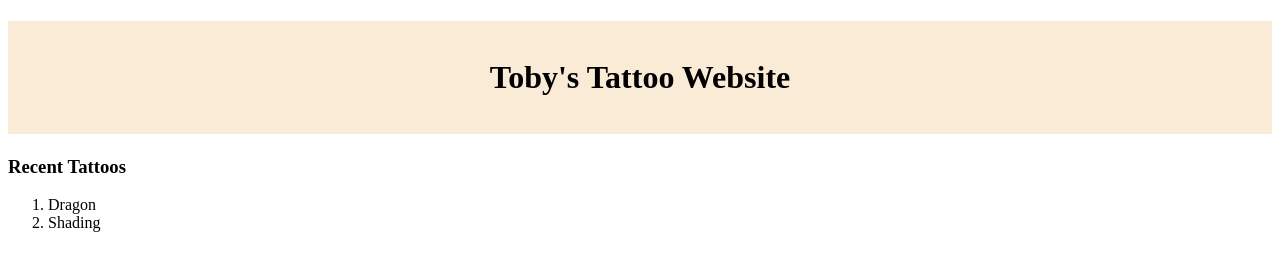
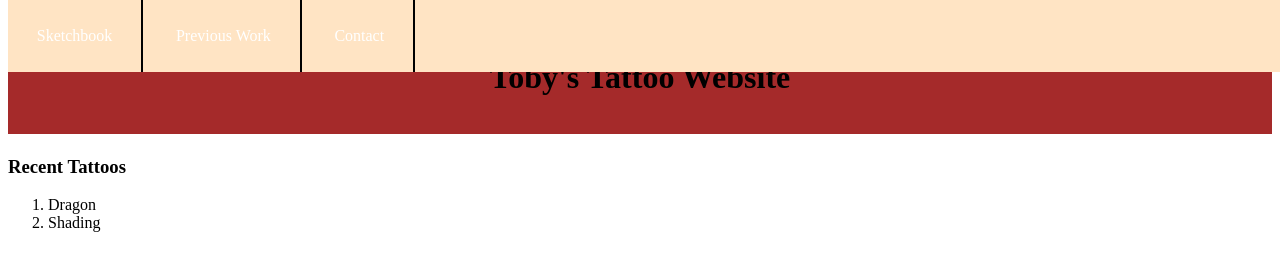
Before and after one commit to lo-imposible/tatty, a plain HTML site: page index.html in a window 1280 px wide. Drawn offline with Linux system fonts and the light colour scheme.

Commit message:
added contact, sketchbook, prevwork + navbar

```diff
--- a/index.html
+++ b/index.html
@@ -10,6 +10,27 @@
     <h1 class="header">
         Toby's Tattoo Website
     </h1>
+
+
+    <ul class="nav">
+        <li>
+            <a href="/sketchbook.html">
+                Sketchbook
+            </a>
+        </li>
+        <li>
+            <a href="/prevWork.html">
+                Previous Work
+            </a>
+        </li>
+        <li>
+            <a href="/contact.html">
+                Contact
+            </a>
+        </li>
+    </ul>
+
+
 
     <h3>
         Recent Tattoos
--- a/styles.css
+++ b/styles.css
@@ -1,10 +1,32 @@
-.html {
-    background-color: bisque;
-}
-
 .header {
-    background-color: antiquewhite;
+    background-color: brown;
     color: black;
     text-align: center;
     padding: 3%;
 }
+
+.nav {
+    position: fixed;
+    top: 0;
+    width: 100%;
+    background-color: bisque;
+    color: black;
+    list-style-type: none;
+    margin: 0;
+    padding: 0;
+    overflow: hidden;
+}
+
+.nav li {
+    display: inline-block;
+    border-right: 2px solid black;
+    padding: 1%;
+}
+
+.nav li a {
+    display: block;
+    color: white;
+    text-align: center;
+    padding: 14px 16px;
+    text-decoration: none;
+}
```
Also changed, not shown: contact.html (added, +11 -0 lines), prevWork.html (added, +11 -0 lines), sketchbook.html (added, +11 -0 lines).
